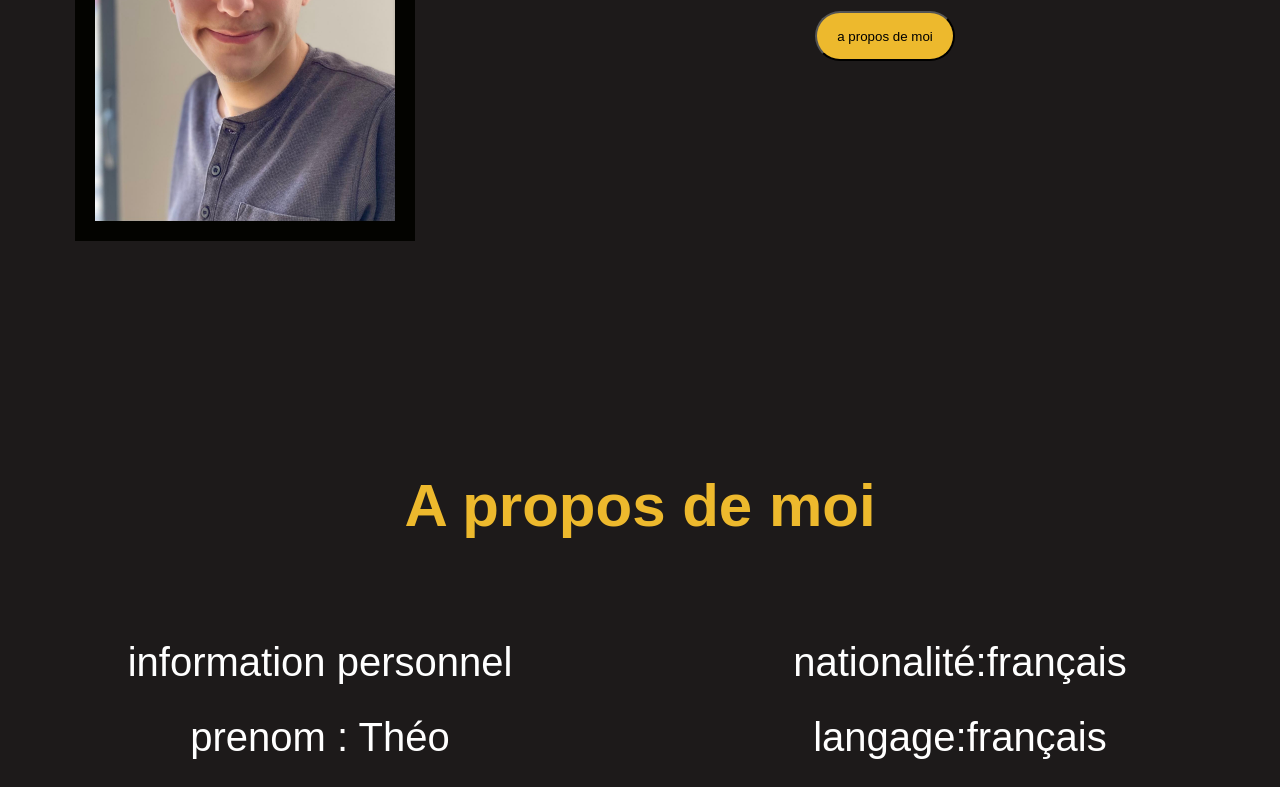
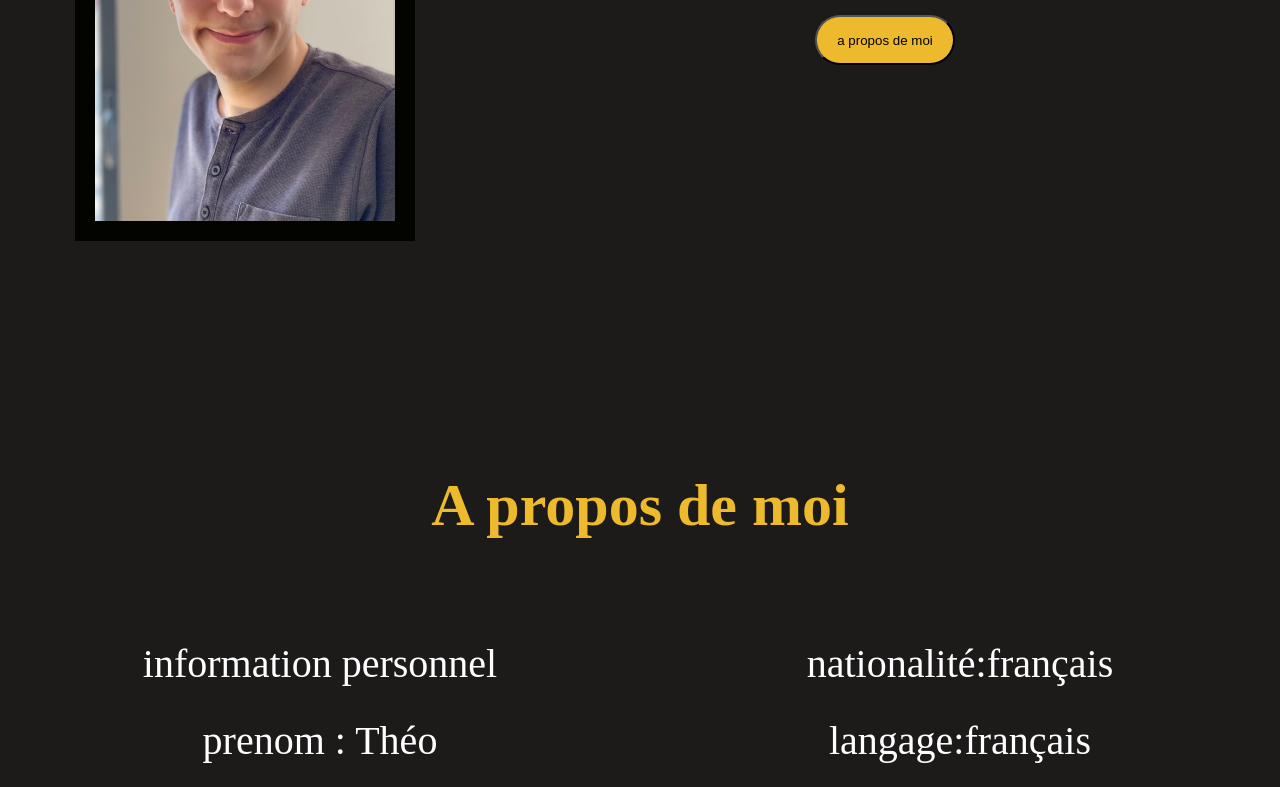
Before and after one commit to mptheo/mptheo, a plain HTML site: page index.html in a window 1280 px wide. Shown: the part 379-1166 px from the top of the page. Drawn offline with Linux system fonts and the light colour scheme.

Commit message:
Update style.css font change

```diff
--- a/style.css
+++ b/style.css
@@ -206,7 +206,6 @@ background-color:#1D1A1A;
 }
 p {
     font-size:40px;
-    font-family:fantasy;
     color:white
 
 }
@@ -216,7 +215,6 @@ h1{
     margin-bottom: 100px;
     margin-top: 50px;
   font-size:60px;
-  font-family:fantasy;
   text-align:center;
 
 
```
